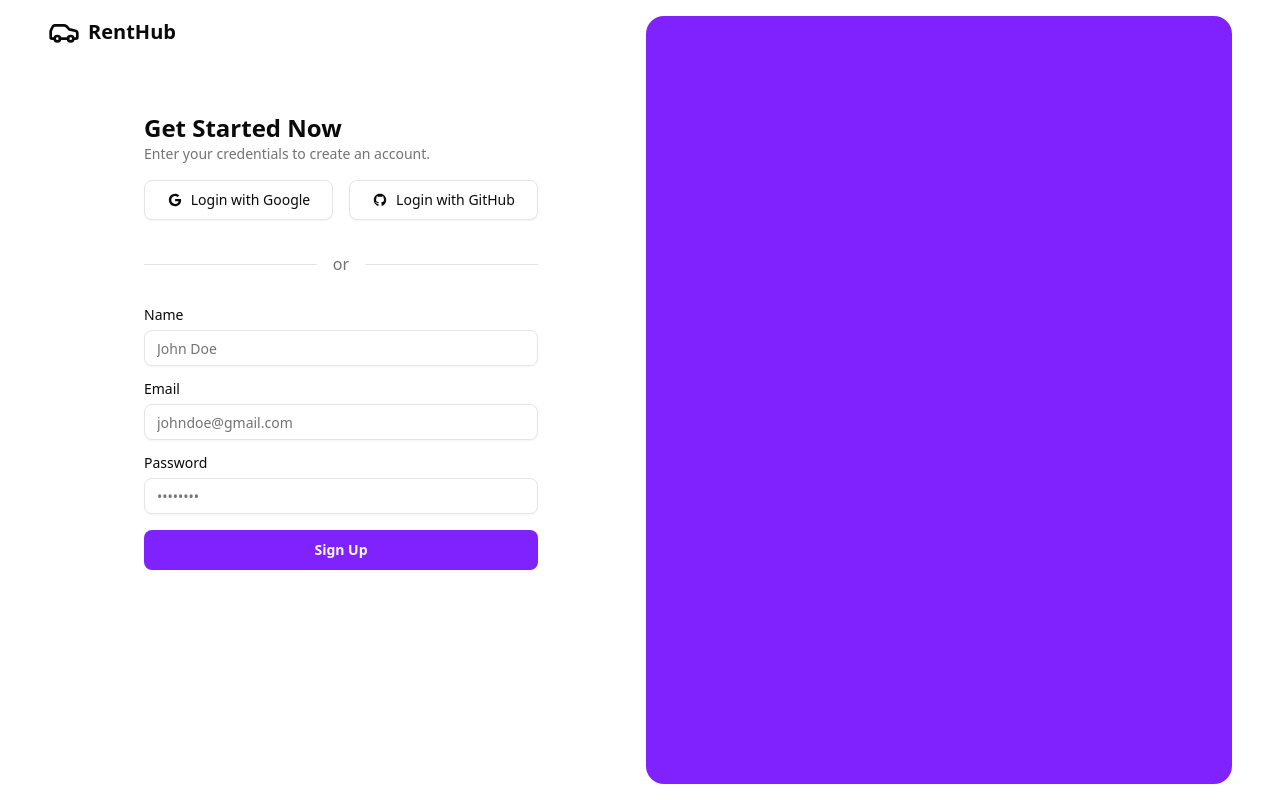
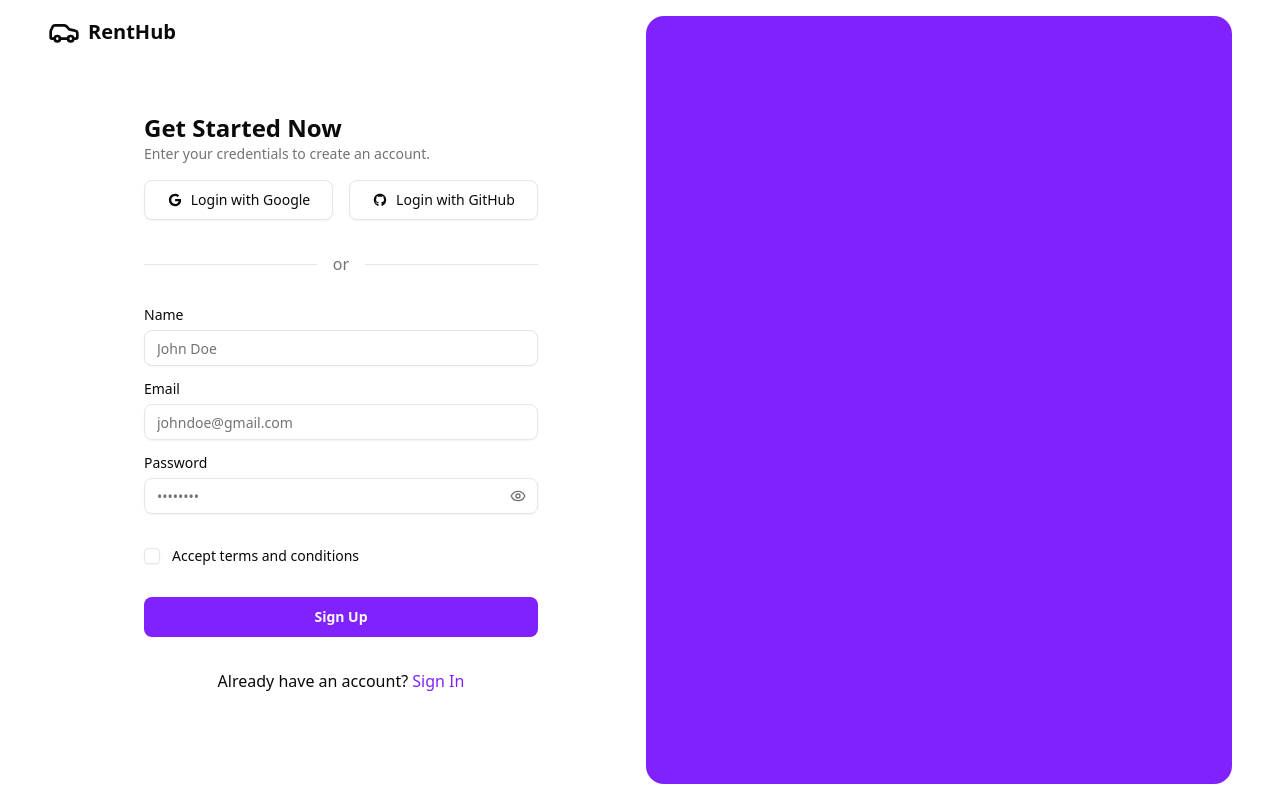
Before and after one commit to realSJ30/hub, a Next.js app: page /signup in a window 1280 px wide. Built offline with nearby package versions, Linux system fonts and the light colour scheme.

Commit message:
feat: Implement new `Field` system, `PasswordInput`, and `Separator` UI components, and update the signup form to utilize them.

```diff
--- a/app/signup/components/signup-form.tsx
+++ b/app/signup/components/signup-form.tsx
@@ -1,10 +1,13 @@
 import { Button } from "@/components/ui/button";
 import { Input } from "@/components/ui/input";
+import { PasswordInput } from "@/components/ui/password-input";
 import { Label } from "@/components/ui/label";
 import { Car } from "lucide-react";
 import Link from "next/link";
 import GoogleIcon from "@/components/icons/google.icon";
 import GithubIcon from "@/components/icons/github.icon";
+import { Field, FieldGroup, FieldLabel } from "@/components/ui/field";
+import { Checkbox } from "@/components/ui/checkbox";
 
 const SignUpForm = () => {
   return (
@@ -46,11 +49,25 @@ const SignUpForm = () => {
           </div>
           <div className="flex flex-col gap-2">
             <Label htmlFor="password">Password</Label>
-            <Input id="password" type="password" placeholder="••••••••" />
+            <PasswordInput id="password" placeholder="••••••••" />
           </div>
-          <Button className="w-full h-10 rounded-md font-semibold bg-violet-600">
+          <FieldGroup className="w-56 mt-4">
+            <Field orientation="horizontal">
+              <Checkbox id="terms-checkbox-basic" name="terms-checkbox-basic" />
+              <FieldLabel htmlFor="terms-checkbox-basic">
+                Accept terms and conditions
+              </FieldLabel>
+            </Field>
+          </FieldGroup>
+          <Button className="w-full h-10 rounded-md font-semibold bg-violet-600 mt-4">
             Sign Up
           </Button>
+          <p className="text-center mt-4">
+            Already have an account?{" "}
+            <Link href="/login" className="text-violet-600">
+              Sign In
+            </Link>
+          </p>
         </div>
       </div>
       <div className="flex flex-col gap-4 flex-1 bg-violet-600 rounded-2xl"></div>
--- /dev/null
+++ b/components/ui/field.tsx
@@ -0,0 +1,248 @@
+"use client"
+
+import { useMemo } from "react"
+import { cva, type VariantProps } from "class-variance-authority"
+
+import { cn } from "@/lib/utils"
+import { Label } from "@/components/ui/label"
+import { Separator } from "@/components/ui/separator"
+
+function FieldSet({ className, ...props }: React.ComponentProps<"fieldset">) {
+  return (
+    <fieldset
+      data-slot="field-set"
+      className={cn(
+        "flex flex-col gap-6",
+        "has-[>[data-slot=checkbox-group]]:gap-3 has-[>[data-slot=radio-group]]:gap-3",
+        className
+      )}
+      {...props}
+    />
+  )
+}
+
+function FieldLegend({
+  className,
+  variant = "legend",
+  ...props
+}: React.ComponentProps<"legend"> & { variant?: "legend" | "label" }) {
+  return (
+    <legend
+      data-slot="field-legend"
+      data-variant={variant}
+      className={cn(
+        "mb-3 font-medium",
+        "data-[variant=legend]:text-base",
+        "data-[variant=label]:text-sm",
+        className
+      )}
+      {...props}
+    />
+  )
+}
+
+function FieldGroup({ className, ...props }: React.ComponentProps<"div">) {
+  return (
+    <div
+      data-slot="field-group"
+      className={cn(
+        "group/field-group @container/field-group flex w-full flex-col gap-7 data-[slot=checkbox-group]:gap-3 [&>[data-slot=field-group]]:gap-4",
+        className
+      )}
+      {...props}
+    />
+  )
+}
+
+const fieldVariants = cva(
+  "group/field flex w-full gap-3 data-[invalid=true]:text-destructive",
+  {
+    variants: {
+      orientation: {
+        vertical: ["flex-col [&>*]:w-full [&>.sr-only]:w-auto"],
+        horizontal: [
+          "flex-row items-center",
+          "[&>[data-slot=field-label]]:flex-auto",
+          "has-[>[data-slot=field-content]]:items-start has-[>[data-slot=field-content]]:[&>[role=checkbox],[role=radio]]:mt-px",
+        ],
+        responsive: [
+          "flex-col [&>*]:w-full [&>.sr-only]:w-auto @md/field-group:flex-row @md/field-group:items-center @md/field-group:[&>*]:w-auto",
+          "@md/field-group:[&>[data-slot=field-label]]:flex-auto",
+          "@md/field-group:has-[>[data-slot=field-content]]:items-start @md/field-group:has-[>[data-slot=field-content]]:[&>[role=checkbox],[role=radio]]:mt-px",
+        ],
+      },
+    },
+    defaultVariants: {
+      orientation: "vertical",
+    },
+  }
+)
+
+function Field({
+  className,
+  orientation = "vertical",
+  ...props
+}: React.ComponentProps<"div"> & VariantProps<typeof fieldVariants>) {
+  return (
+    <div
+      role="group"
+      data-slot="field"
+      data-orientation={orientation}
+      className={cn(fieldVariants({ orientation }), className)}
+      {...props}
+    />
+  )
+}
+
+function FieldContent({ className, ...props }: React.ComponentProps<"div">) {
+  return (
+    <div
+      data-slot="field-content"
+      className={cn(
+        "group/field-content flex flex-1 flex-col gap-1.5 leading-snug",
+        className
+      )}
+      {...props}
+    />
+  )
+}
+
+function FieldLabel({
+  className,
+  ...props
+}: React.ComponentProps<typeof Label>) {
+  return (
+    <Label
+      data-slot="field-label"
+      className={cn(
+        "group/field-label peer/field-label flex w-fit gap-2 leading-snug group-data-[disabled=true]/field:opacity-50",
+        "has-[>[data-slot=field]]:w-full has-[>[data-slot=field]]:flex-col has-[>[data-slot=field]]:rounded-md has-[>[data-slot=field]]:border [&>*]:data-[slot=field]:p-4",
+        "has-data-[state=checked]:bg-primary/5 has-data-[state=checked]:border-primary dark:has-data-[state=checked]:bg-primary/10",
+        className
+      )}
+      {...props}
+    />
+  )
+}
+
+function FieldTitle({ className, ...props }: React.ComponentProps<"div">) {
+  return (
+    <div
+      data-slot="field-label"
+      className={cn(
+        "flex w-fit items-center gap-2 text-sm leading-snug font-medium group-data-[disabled=true]/field:opacity-50",
+        className
+      )}
+      {...props}
+    />
+  )
+}
+
+function FieldDescription({ className, ...props }: React.ComponentProps<"p">) {
+  return (
+    <p
+      data-slot="field-description"
+      className={cn(
+        "text-muted-foreground text-sm leading-normal font-normal group-has-[[data-orientation=horizontal]]/field:text-balance",
+        "last:mt-0 nth-last-2:-mt-1 [[data-variant=legend]+&]:-mt-1.5",
+        "[&>a:hover]:text-primary [&>a]:underline [&>a]:underline-offset-4",
+        className
+      )}
+      {...props}
+    />
+  )
+}
+
+function FieldSeparator({
+  children,
+  className,
+  ...props
+}: React.ComponentProps<"div"> & {
+  children?: React.ReactNode
+}) {
+  return (
+    <div
+      data-slot="field-separator"
+      data-content={!!children}
+      className={cn(
+        "relative -my-2 h-5 text-sm group-data-[variant=outline]/field-group:-mb-2",
+        className
+      )}
+      {...props}
+    >
+      <Separator className="absolute inset-0 top-1/2" />
+      {children && (
+        <span
+          className="bg-background text-muted-foreground relative mx-auto block w-fit px-2"
+          data-slot="field-separator-content"
+        >
+          {children}
+        </span>
+      )}
+    </div>
+  )
+}
+
+function FieldError({
+  className,
+  children,
+  errors,
+  ...props
+}: React.ComponentProps<"div"> & {
+  errors?: Array<{ message?: string } | undefined>
+}) {
+  const content = useMemo(() => {
+    if (children) {
+      return children
+    }
+
+    if (!errors?.length) {
+      return null
+    }
+
+    const uniqueErrors = [
+      ...new Map(errors.map((error) => [error?.message, error])).values(),
+    ]
+
+    if (uniqueErrors?.length == 1) {
+      return uniqueErrors[0]?.message
+    }
+
+    return (
+      <ul className="ml-4 flex list-disc flex-col gap-1">
+        {uniqueErrors.map(
+          (error, index) =>
+            error?.message && <li key={index}>{error.message}</li>
+        )}
+      </ul>
+    )
+  }, [children, errors])
+
+  if (!content) {
+    return null
+  }
+
+  return (
+    <div
+      role="alert"
+      data-slot="field-error"
+      className={cn("text-destructive text-sm font-normal", className)}
+      {...props}
+    >
+      {content}
+    </div>
+  )
+}
+
+export {
+  Field,
+  FieldLabel,
+  FieldDescription,
+  FieldError,
+  FieldGroup,
+  FieldLegend,
+  FieldSeparator,
+  FieldSet,
+  FieldContent,
+  FieldTitle,
+}
--- /dev/null
+++ b/components/ui/password-input.tsx
@@ -0,0 +1,44 @@
+"use client";
+
+import * as React from "react";
+import { Eye, EyeOff } from "lucide-react";
+
+import { cn } from "@/lib/utils";
+import { Button } from "@/components/ui/button";
+import { Input } from "@/components/ui/input";
+
+function PasswordInput({
+  className,
+  ...props
+}: React.ComponentProps<typeof Input>) {
+  const [showPassword, setShowPassword] = React.useState(false);
+
+  return (
+    <div className="relative w-full">
+      <Input
+        {...props}
+        type={showPassword ? "text" : "password"}
+        className={cn("pr-10", className)}
+      />
+      <Button
+        type="button"
+        variant="ghost"
+        size="icon"
+        className="absolute right-0 top-0 h-full w-10 hover:bg-transparent text-muted-foreground"
+        onClick={() => setShowPassword((prev) => !prev)}
+        disabled={props.disabled}
+      >
+        {showPassword ? (
+          <EyeOff size={18} aria-hidden="true" />
+        ) : (
+          <Eye size={18} aria-hidden="true" />
+        )}
+        <span className="sr-only">
+          {showPassword ? "Hide password" : "Show password"}
+        </span>
+      </Button>
+    </div>
+  );
+}
+
+export { PasswordInput };
--- /dev/null
+++ b/components/ui/separator.tsx
@@ -0,0 +1,28 @@
+"use client"
+
+import * as React from "react"
+import { Separator as SeparatorPrimitive } from "radix-ui"
+
+import { cn } from "@/lib/utils"
+
+function Separator({
+  className,
+  orientation = "horizontal",
+  decorative = true,
+  ...props
+}: React.ComponentProps<typeof SeparatorPrimitive.Root>) {
+  return (
+    <SeparatorPrimitive.Root
+      data-slot="separator"
+      decorative={decorative}
+      orientation={orientation}
+      className={cn(
+        "bg-border shrink-0 data-[orientation=horizontal]:h-px data-[orientation=horizontal]:w-full data-[orientation=vertical]:h-full data-[orientation=vertical]:w-px",
+        className
+      )}
+      {...props}
+    />
+  )
+}
+
+export { Separator }
```
